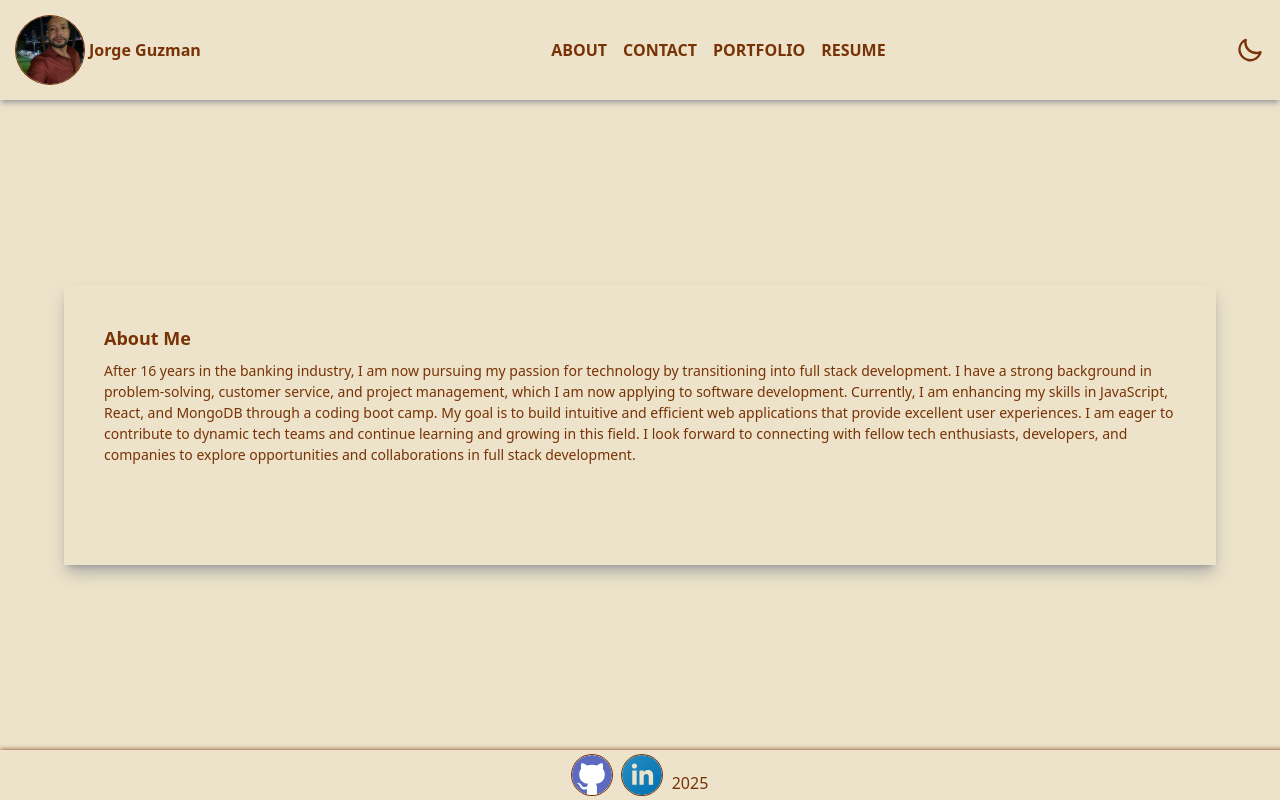
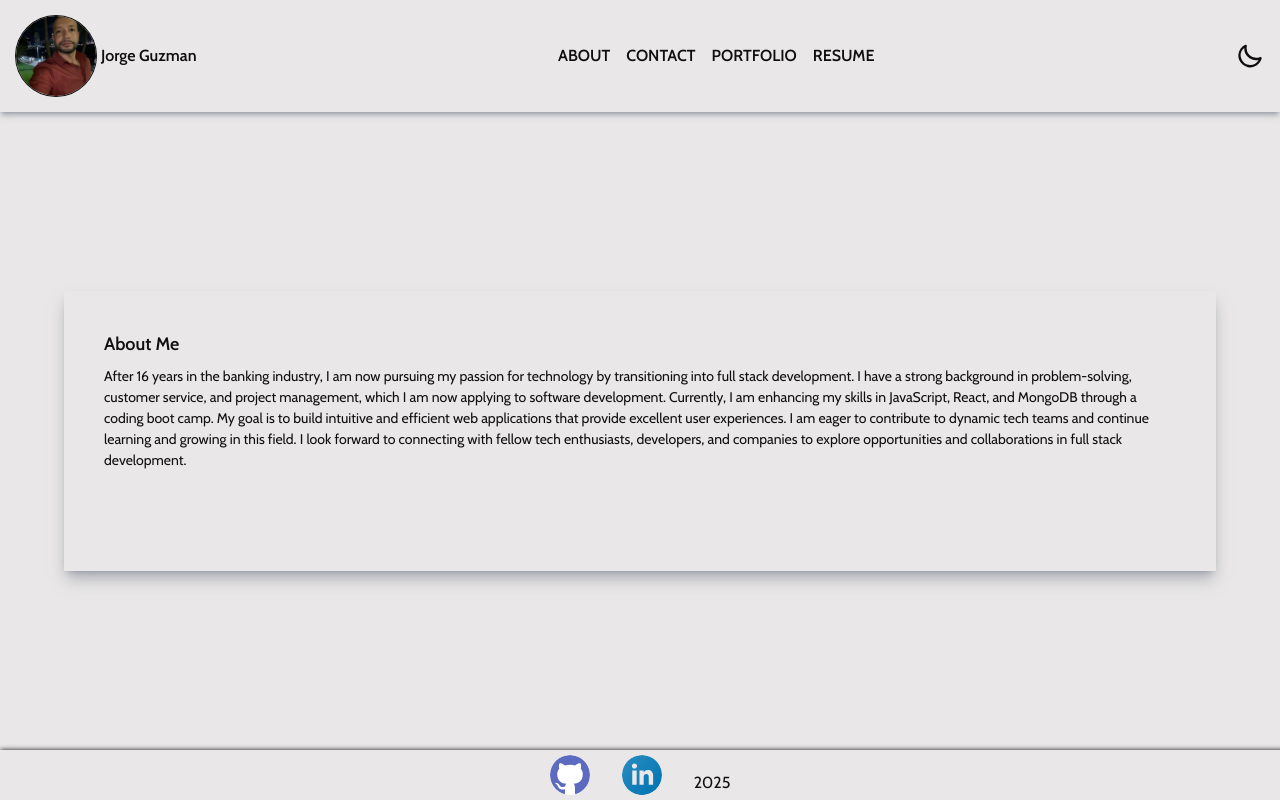
Before and after one commit to JGuzman87/jorge-portfolio, a Next.js app: page / in a window 1280 px wide. Built offline with nearby package versions, Linux system fonts and the light colour scheme.

Commit message:
changed font, used Image from next

```diff
--- a/src/app/globals.css
+++ b/src/app/globals.css
@@ -6,6 +6,7 @@
 body {
    display: flex;
    flex-direction: column;
+   font-family: 'Cabin';
    justify-content: space-between;
    align-content: center;
    min-height: 100vh;
--- a/src/app/layout.tsx
+++ b/src/app/layout.tsx
@@ -1,17 +1,17 @@
 
 
-import { Geist, Geist_Mono } from "next/font/google";
+import { Geist, Geist_Mono, Cabin} from "next/font/google";
 import "./globals.css";
 import Nav from "@/components/Nav";
 import Footer from "@/components/Footer";
 
-const geistSans = Geist({
-  variable: "--font-geist-sans",
+const cabin = Cabin({
+  variable: "--font-cabin",
   subsets: ["latin"],
 });
 
-const geistMono = Geist_Mono({
-  variable: "--font-geist-mono",
+const geistMono = Cabin({
+  variable: "--font-cabin",
   subsets: ["latin"],
 });
 
@@ -29,10 +29,10 @@ export default function RootLayout({
 
   return (
 
-    <html data-theme="retro" lang="en">
+    <html data-theme="garden" lang="en">
 
       <body
-        className={`${geistSans.variable} ${geistMono.variable} antialiased`}
+        className={`${cabin.variable}  antialiased`}
       >
         <Nav  />
         {children}
--- a/src/components/Footer.tsx
+++ b/src/components/Footer.tsx
@@ -1,28 +1,37 @@
 import React from 'react'
 import './Footer.css';
 import Link from 'next/link';
+import Image from 'next/image';
 
 const Footer = () => {
 
     const year = new Date().getFullYear();
   return (
-    <footer className="footer-container">
+    <footer className="footer-container ">
+      <div className='flex gap-8'>
       <Link href={"https://github.com/JGuzman87"}>
-        <img
+        <Image
           className="w-10 rounded-full ring ring-offset-0"
           src="/github-icon-2.svg"
+          width={100}
+          height={100}
+          alt="github"
           rel="github"
         />
       </Link>
       <Link href={"https://www.linkedin.com/in/jorge-guzman-841714136/"}>
-        <img
+        <Image
           className="ring-offset-base-100 w-10 rounded-full ring ring-offset-0"
           src="/linkedin-icon.svg"
+          width={100}
+          height={100}
           rel="linkedin"
+          alt="linkedin"
         />
       </Link>
 
-      <p>{year}</p>
+      <p className='flex self-end'>{year}</p>
+      </div>
     </footer>
   );
 }
--- a/src/components/Nav.css
+++ b/src/components/Nav.css
@@ -2,7 +2,7 @@
 display: flex;
 align-items: center;
 justify-content:space-between;
-flex-wrap: wrap;
+
 padding: 1rem;
 
 }
--- a/src/components/Nav.tsx
+++ b/src/components/Nav.tsx
@@ -1,5 +1,6 @@
 import React from "react";
 import Link from "next/link";
+import Image from "next/image";
 import './Nav.css';
 
 const Nav = () => {
@@ -9,8 +10,8 @@ const Nav = () => {
     <div>
       <nav className="nav-container shadow-md shadow-gray-500/50">
         <div className="avatar">
-          <div className=" ring-offset-base-100 w-17 rounded-full ring ring-offset-0">
-            <img  src="/MIAMIBG.JPEG" alt="profile image" />
+          <div className=" ring-offset-base-100 w-20 rounded-full ring ">
+            <Image  src="/MIAMIBG.JPEG" alt="profile image" height={100} width={100} />
           </div>
 
           <h1
@@ -21,7 +22,7 @@ const Nav = () => {
           </h1>
         </div>
         <ul
-          className="ul-container font-semibold
+          className="ul-container font-semibold flex justify-end
 "
         >
           {navItems.map((navItem) => (
@@ -33,7 +34,7 @@ const Nav = () => {
 
         <label className="swap swap-rotate">
           {/* this hidden checkbox controls the state */}
-          <input type="checkbox" className="theme-controller" value="synthwave" />
+          <input type="checkbox" className="theme-controller" value="night" />
 
           {/* moon icon */}
           <svg
```
